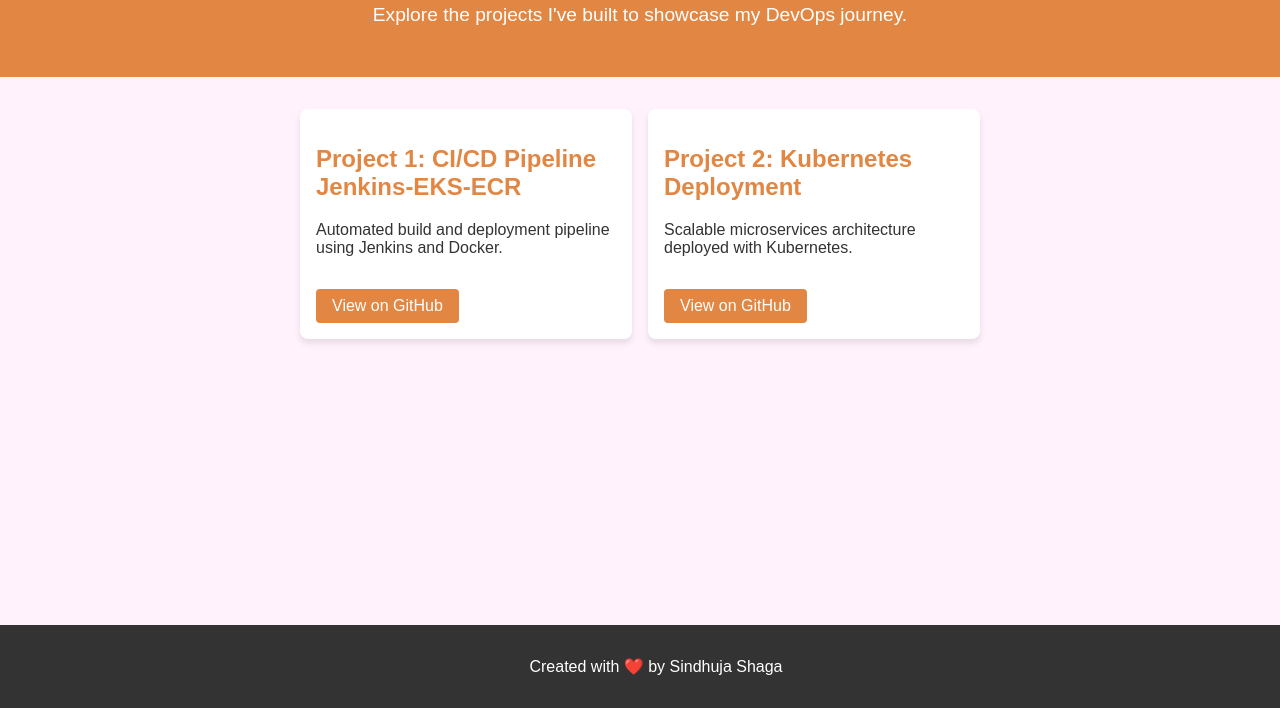
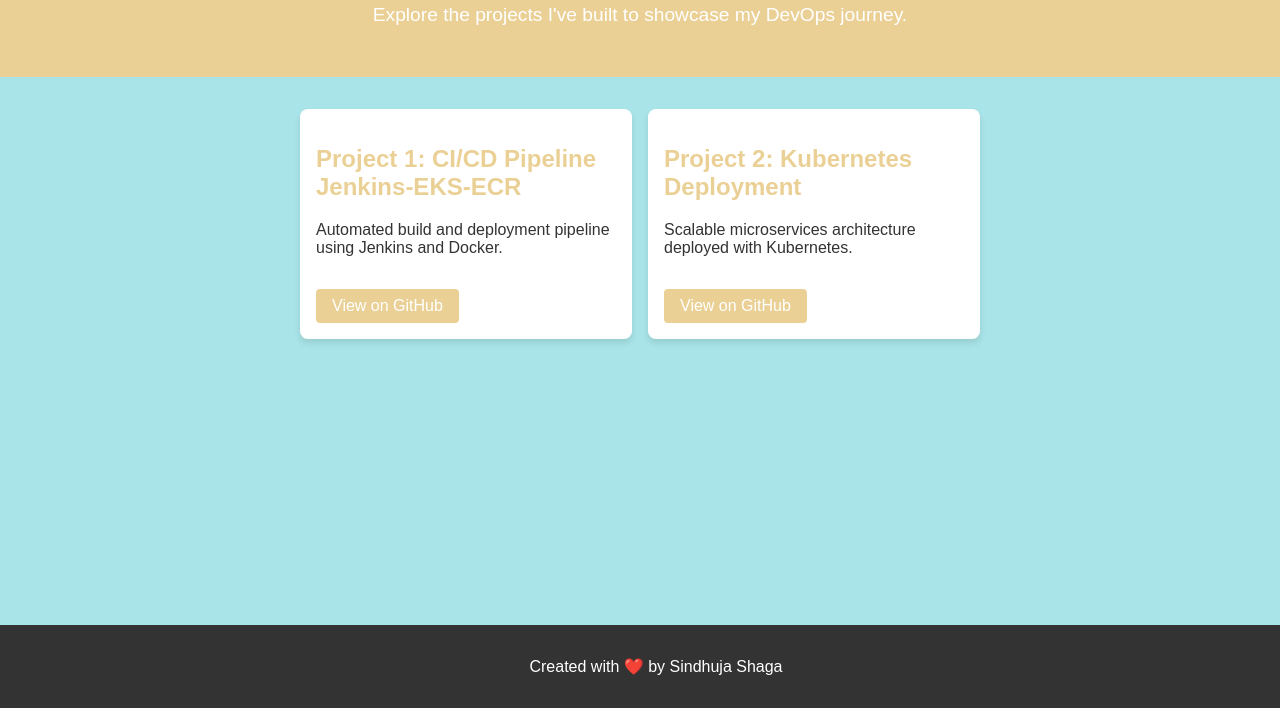
Before and after one commit to SindhujaShaga/End-to-End-Frontend-Deployment, a website: page index.html in a window 1280 px wide. Shown: the part 92-800 px from the top of the page. Drawn offline with Linux system fonts and the light colour scheme.

Commit message:
Update styles.css

```diff
--- a/styles.css
+++ b/styles.css
@@ -2,13 +2,13 @@ body {
     font-family: Arial, sans-serif;
     margin: 0;
     padding: 0;
-    background: linear-gradient(120deg, #fff2fc, #fff2fc, #fff2fc);
+    background: linear-gradient(120deg, #a9e4e8, #a9e4e8, #a9e4e8);
     color: #333;
     text-align: center;
 }
 
 header {
-    background-color: #e28743;
+    background-color: #ead095;
     color: white;
     padding: 2rem;
 }
@@ -41,7 +41,7 @@ header p {
 
 .project-card h2 {
     font-size: 1.5rem;
-    color: #e28743;
+    color: #ead095;
 }
 
 .project-card p {
@@ -53,7 +53,7 @@ header p {
     margin-top: 1rem;
     text-decoration: none;
     color: white;
-    background-color: #e28743;
+    background-color: #ead095;
     padding: 0.5rem 1rem;
     border-radius: 4px;
 }
```
